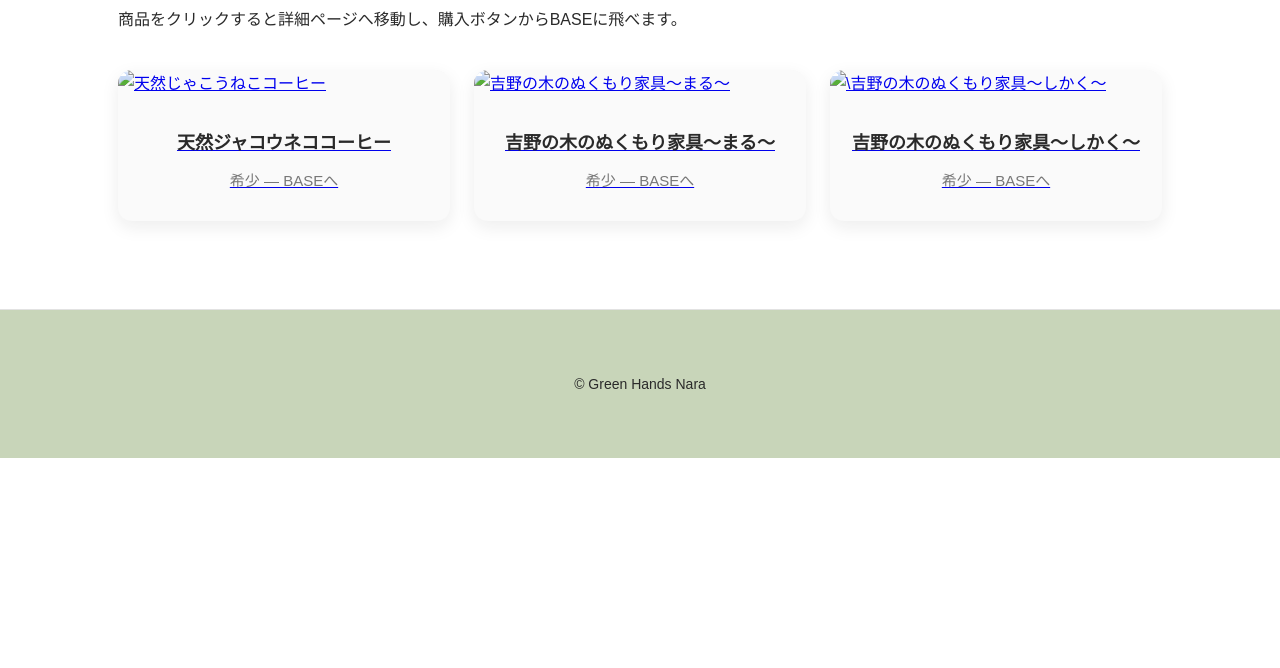
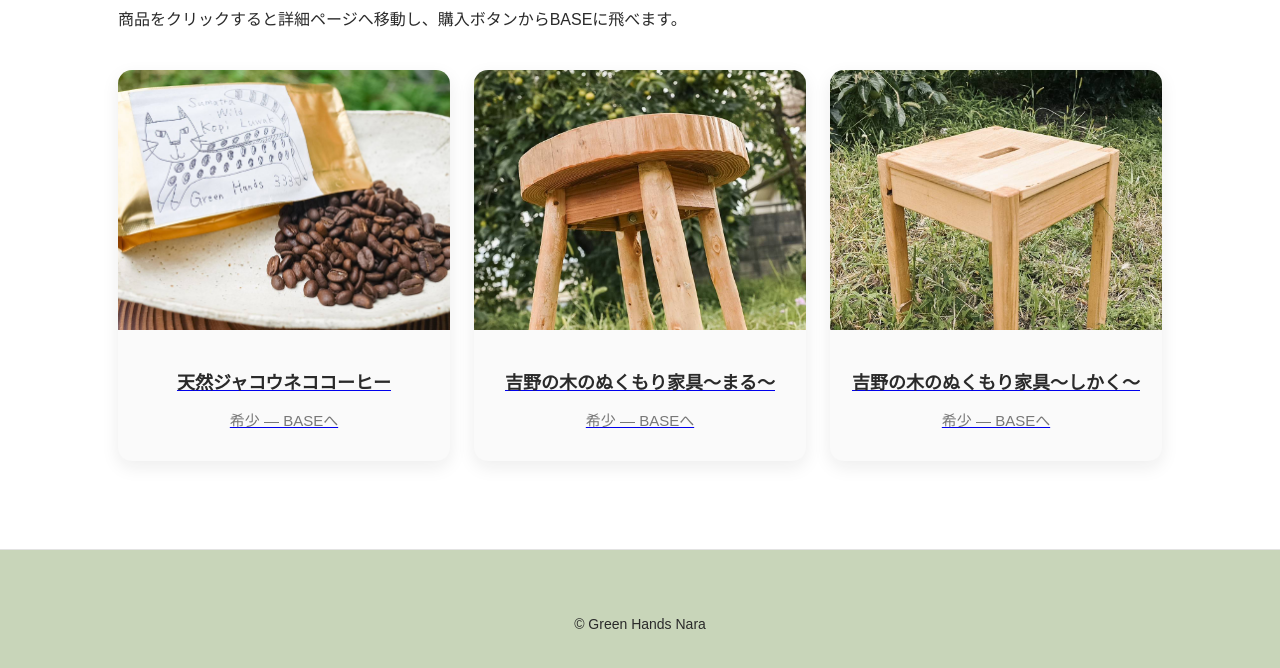
Before and after one commit to tatsuyagod/greenhands321, a plain HTML site: page products.html in a window 1280 px wide. Shown: the part 196-864 px from the top of the page. Before the commit the page ends 800 px from the top, so only its background shows below. Drawn offline with Linux system fonts and the light colour scheme; the site is published under a folder, as on GitHub Pages, so addresses that start at the root find nothing.

Commit message:
Update products.html

```diff
--- a/products.html
+++ b/products.html
@@ -31,7 +31,7 @@
 <!-- 商品カード 1 (添付画像使用) -->
 <article class="card">
 <a href="product1.html" class="card-link">
-<img src="/image/coffee.jpg" alt="天然じゃこうねこコーヒー">
+<img src="image/coffee.jpg" alt="天然じゃこうねこコーヒー">
 <div class="card-body">
 <h3>天然ジャコウネココーヒー</h3>
 <p class="price">希少 — BASEへ</p>
@@ -43,7 +43,7 @@
 <!-- 商品カード 2 (同じものを複製) -->
 <article class="card">
 <a href="product2.html" class="card-link">
-<img src="/image/slider3.jpg" alt="吉野の木のぬくもり家具〜まる〜
+<img src="image/slider3.jpg" alt="吉野の木のぬくもり家具〜まる〜
 ">
 <div class="card-body">
 <h3>吉野の木のぬくもり家具〜まる〜</h3>
@@ -55,8 +55,8 @@
 
 <!-- 商品カード 3 (同じものを複製) -->
 <article class="card">
-<a href="/product3.html" class="card-link">
-<img src="/image/sikakuisu.jpg" alt="\吉野の木のぬくもり家具〜しかく〜
+<a href="product3.html" class="card-link">
+<img src="image/sikakuisu.jpg" alt="\吉野の木のぬくもり家具〜しかく〜
 ">
 <div class="card-body">
 <h3>吉野の木のぬくもり家具〜しかく〜</h3>
```
